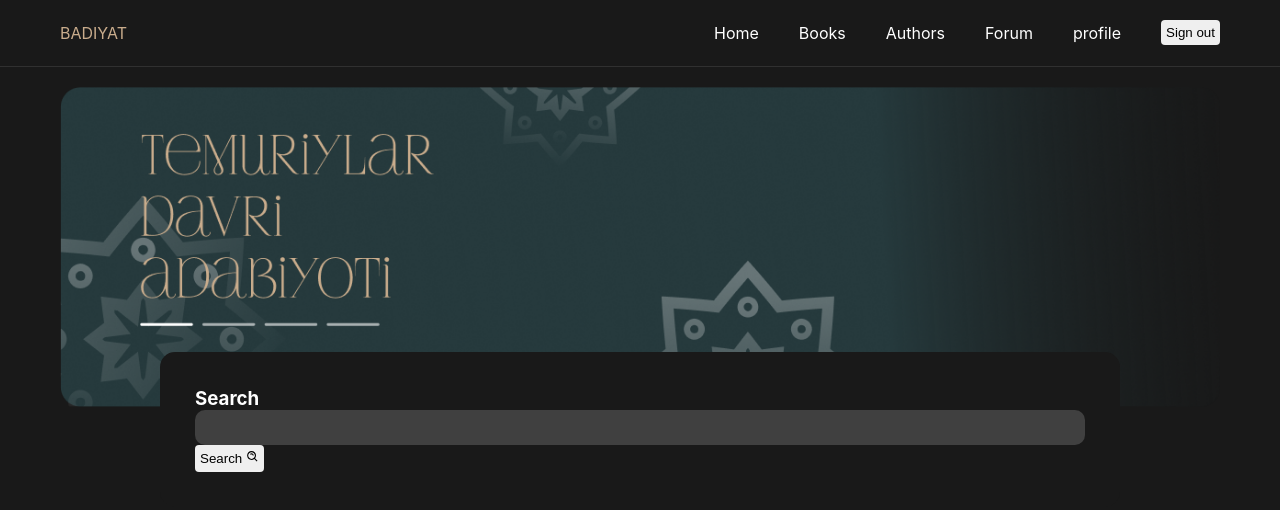
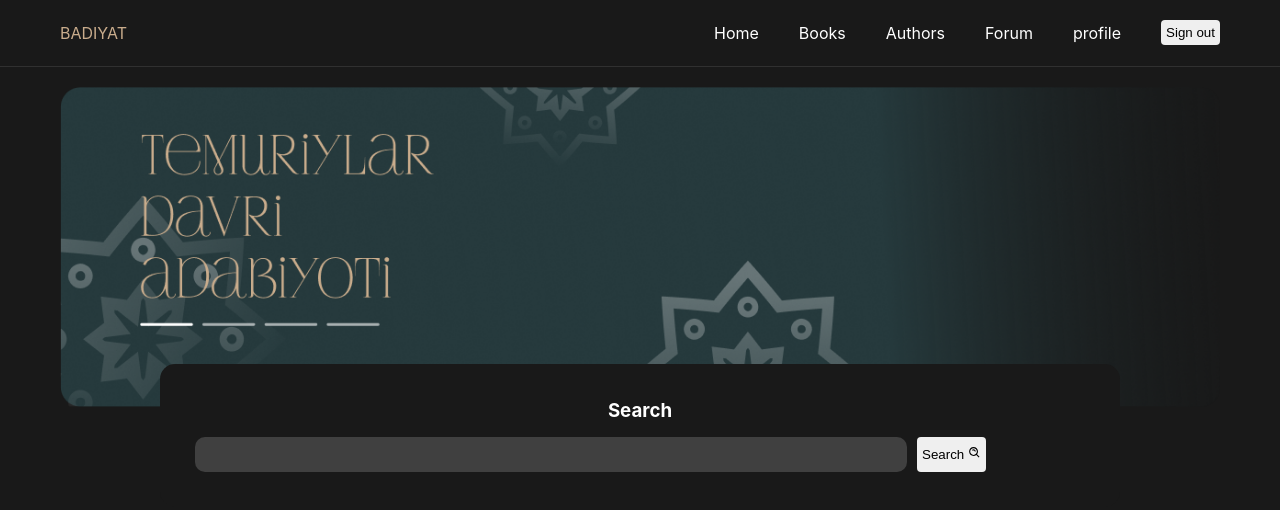
Before and after one commit to Akhmadjon-dev/book-store, a React (Create React App) app: page /home in a window 1280 px wide. Shown: the top 510 px of the page. Built offline with nearby package versions, Linux system fonts and the light colour scheme; no server answers; sample sign-in values are in the browser's storage.

Commit message:
design imporvements

```diff
--- a/src/components/Hero/Hero.css
+++ b/src/components/Hero/Hero.css
@@ -15,6 +15,7 @@
     width: 100%;
 }
 
+
 .container__search {
     width: 75%;
     background: #191919;
@@ -27,10 +28,26 @@
 .container__search form {
     display: flex;
     flex-direction: column;
+    justify-content: center;
+}
+
+.container__search form h3{
+    margin-bottom: 15px;
+    text-align: center;
+}
+
+.search__bar {
+    display: flex;
+    gap: 10px;
+
+}
+
+.search__bar button {
+    cursor: pointer;
 }
 
 .container__search input {
-    width: 100%;
+    width: 80%;
     background: #404040;
     color: rgba(255, 255, 255, .3);
     outline: none;
```
Also changed, not shown: src/components/Hero/index.jsx (line endings or trailing spaces).
